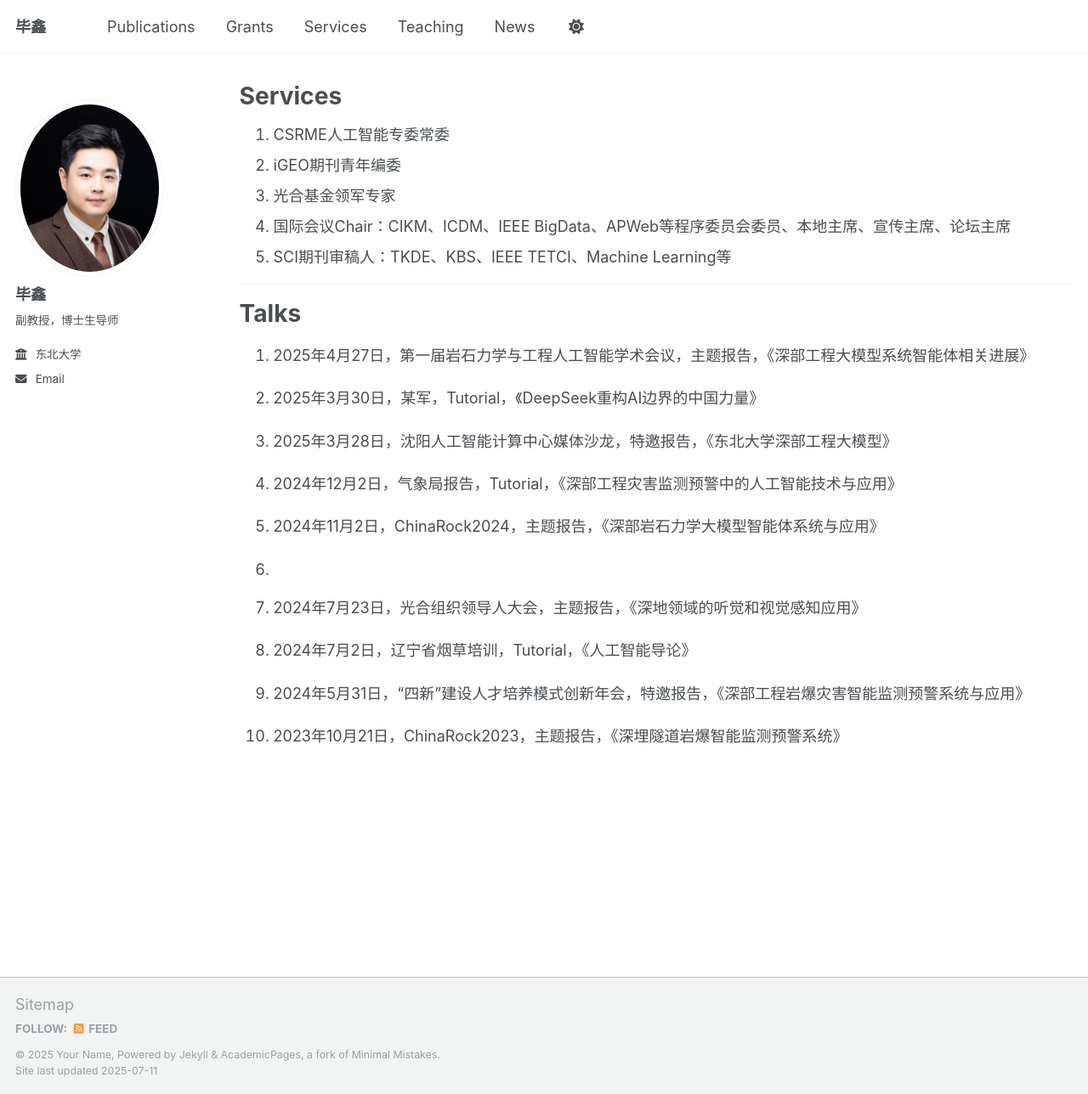
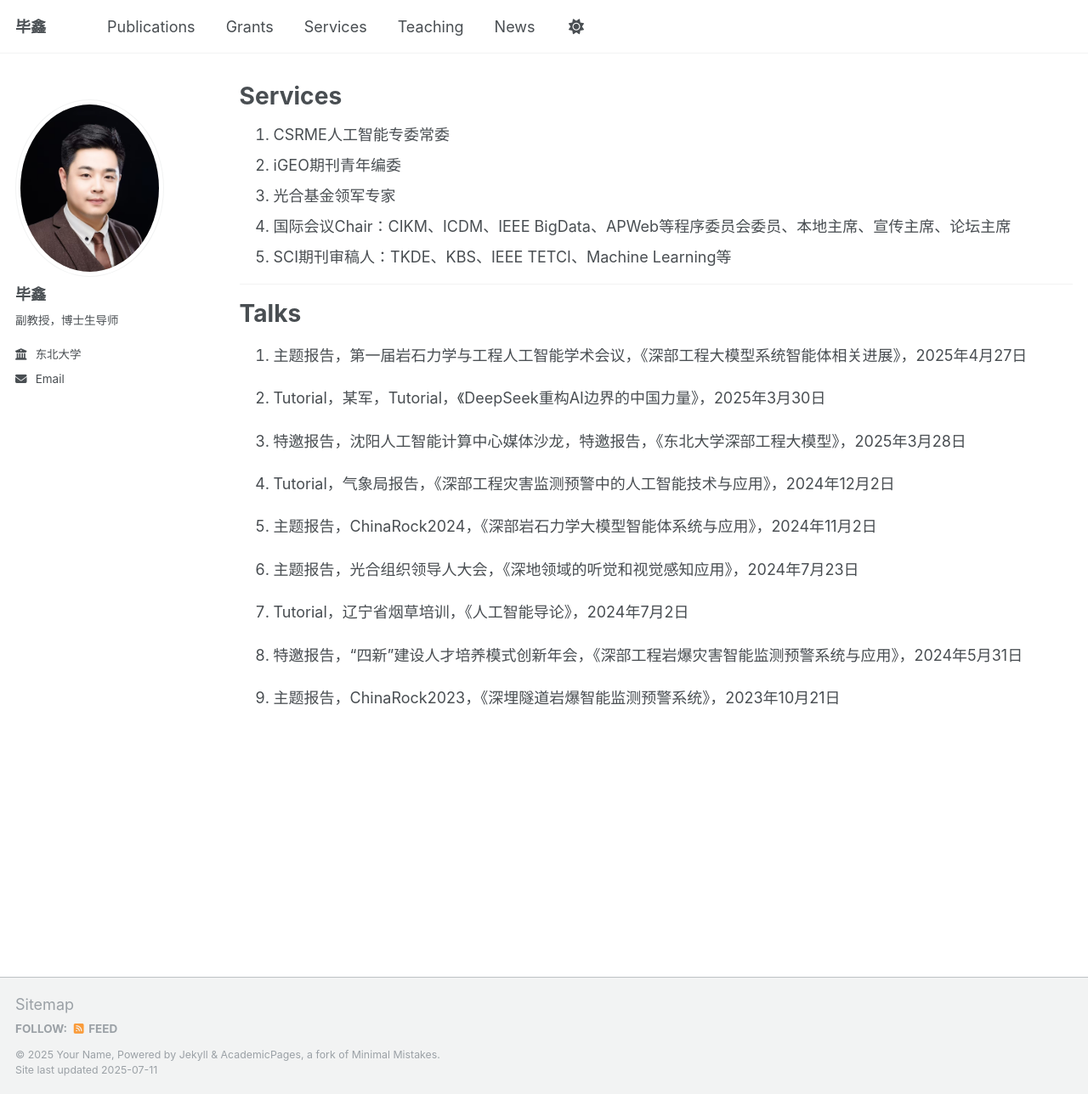
Before and after one commit to IDME-AI/IDME-AI.github.io, a Jekyll site: the page built from _pages/services.md, in a window 1280 px wide and 1288 px high. Shown: the whole window at 85% size. Built offline with Jekyll 4.4.1, drawn with Linux system fonts in a browser that asks for light colours.

Commit message:
Initial commit

```diff
--- a/_pages/services.md
+++ b/_pages/services.md
@@ -16,22 +16,20 @@ author_profile: true
 
 # Talks
 
-1. 2025年4月27日，第一届岩石力学与工程人工智能学术会议，主题报告，《深部工程大模型系统智能体相关进展》
+1. 主题报告，第一届岩石力学与工程人工智能学术会议，《深部工程大模型系统智能体相关进展》，2025年4月27日
 
-2. 2025年3月30日，某军，Tutorial，《DeepSeek重构AI边界的中国力量》
+2. Tutorial，某军，Tutorial，《DeepSeek重构AI边界的中国力量》，2025年3月30日
 
-3. 2025年3月28日，沈阳人工智能计算中心媒体沙龙，特邀报告，《东北大学深部工程大模型》
+3. 特邀报告，沈阳人工智能计算中心媒体沙龙，特邀报告，《东北大学深部工程大模型》，2025年3月28日
 
-4. 2024年12月2日，气象局报告，Tutorial，《深部工程灾害监测预警中的人工智能技术与应用》
+4. Tutorial，气象局报告，《深部工程灾害监测预警中的人工智能技术与应用》，2024年12月2日
 
-5. 2024年11月2日，ChinaRock2024，主题报告，《深部岩石力学大模型智能体系统与应用》
+5. 主题报告，ChinaRock2024，《深部岩石力学大模型智能体系统与应用》，2024年11月2日
 
-6.
+6. 主题报告，光合组织领导人大会，《深地领域的听觉和视觉感知应用》，2024年7月23日
 
-7. 2024年7月23日，光合组织领导人大会，主题报告，《深地领域的听觉和视觉感知应用》
+7. Tutorial，辽宁省烟草培训，《人工智能导论》，2024年7月2日
 
-8. 2024年7月2日，辽宁省烟草培训，Tutorial，《人工智能导论》
+8. 特邀报告，“四新”建设人才培养模式创新年会，《深部工程岩爆灾害智能监测预警系统与应用》，2024年5月31日
 
-9. 2024年5月31日，“四新”建设人才培养模式创新年会，特邀报告，《深部工程岩爆灾害智能监测预警系统与应用》
-
-10. 2023年10月21日，ChinaRock2023，主题报告，《深埋隧道岩爆智能监测预警系统》
+9. 主题报告，ChinaRock2023，《深埋隧道岩爆智能监测预警系统》，2023年10月21日
```
Also changed, not shown: _pages/news.md (+1 -1 lines), _pages/publications.md (+6 -6 lines).
